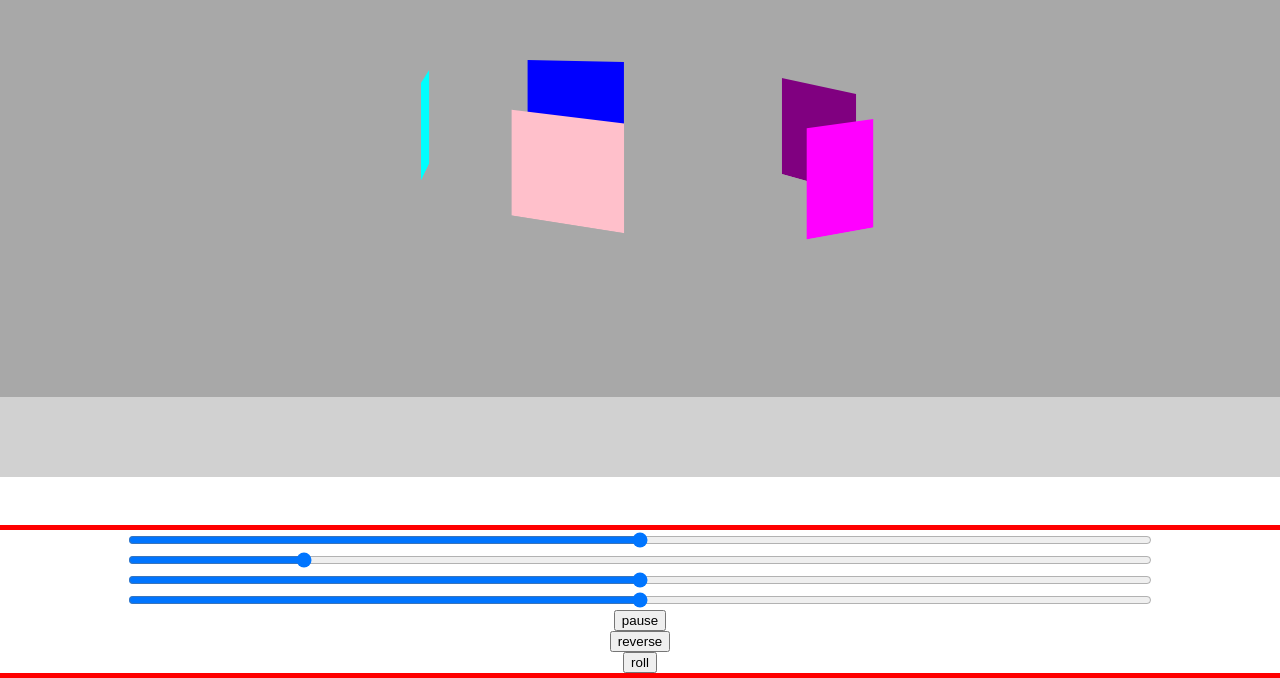
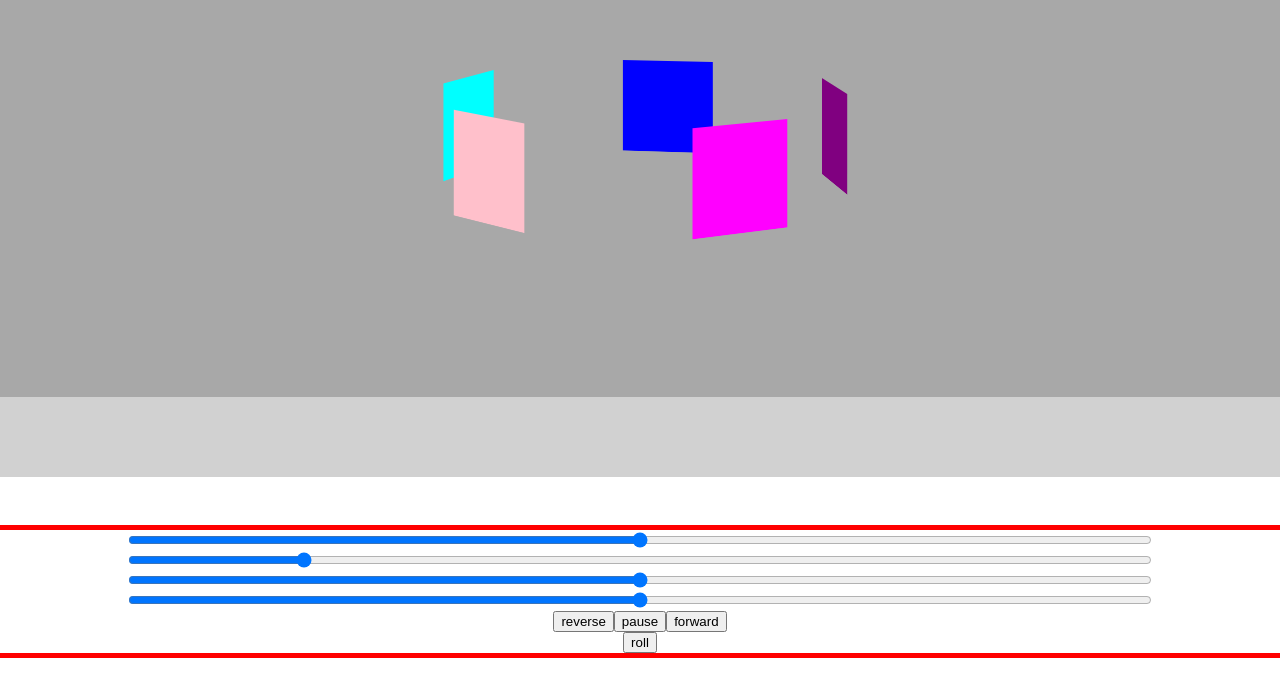
Before and after one commit to wystler/css-animated-carousel, a React (Create React App) app: page / in a window 1280 px wide. Shown: the part 323-1001 px from the top of the page. Built offline with nearby package versions, Linux system fonts and the light colour scheme.

Commit message:
fix perspective origin so the carousel remains circular

```diff
--- a/src/Carousel.jsx
+++ b/src/Carousel.jsx
@@ -37,7 +37,7 @@ export const Carousel = () => {
     return (
         <div className="container">
 
-            <div className="carousel" key={draw} style={{ perspectiveOrigin:`0 ${tilt}px`}}>
+            <div className="carousel" key={draw} style={{ perspectiveOrigin:`50% ${tilt}px`}}>
                 {slideArray.map((slide, index) => {
                     return <Slide
                         key={index}
@@ -99,19 +99,26 @@ export const Carousel = () => {
                     }}
                     ></input>
 
+                <div>
+                <button
+                    onClick={() => {
+                        if(direction === "normal")  setDirection("reverse")
+                    }}>
+                    reverse
+                </button>
                 <button
                     onClick={() => {
                         paused === "running" ? setPaused("paused"): setPaused("running")
                         }}>
                     pause
                 </button>
-
                 <button
                     onClick={() => {
-                        direction === "normal" ? setDirection("reverse") : setDirection("normal")
+                        if(direction === "reverse")  setDirection("normal")
                     }}>
-                    reverse
+                    forward
                 </button>
+                </div>
 
                 <button
                     onClick={() => {
@@ -119,6 +126,7 @@ export const Carousel = () => {
                     }}>
                     roll
                 </button>
+
             </div>
 
         </div>
```
